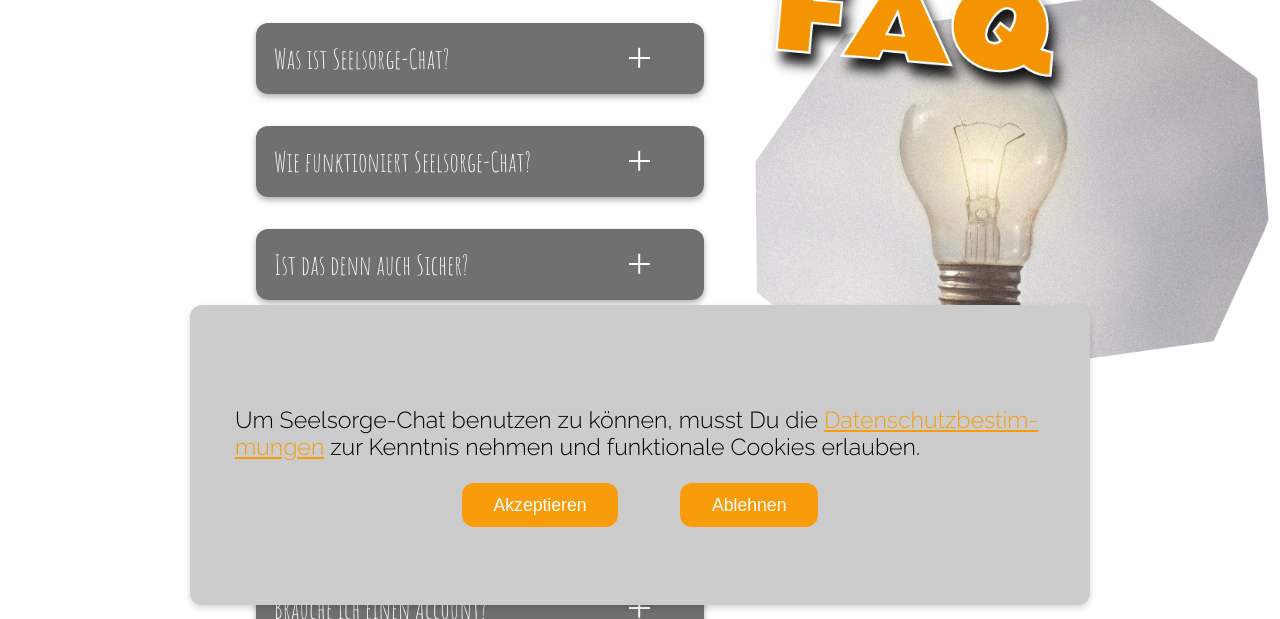
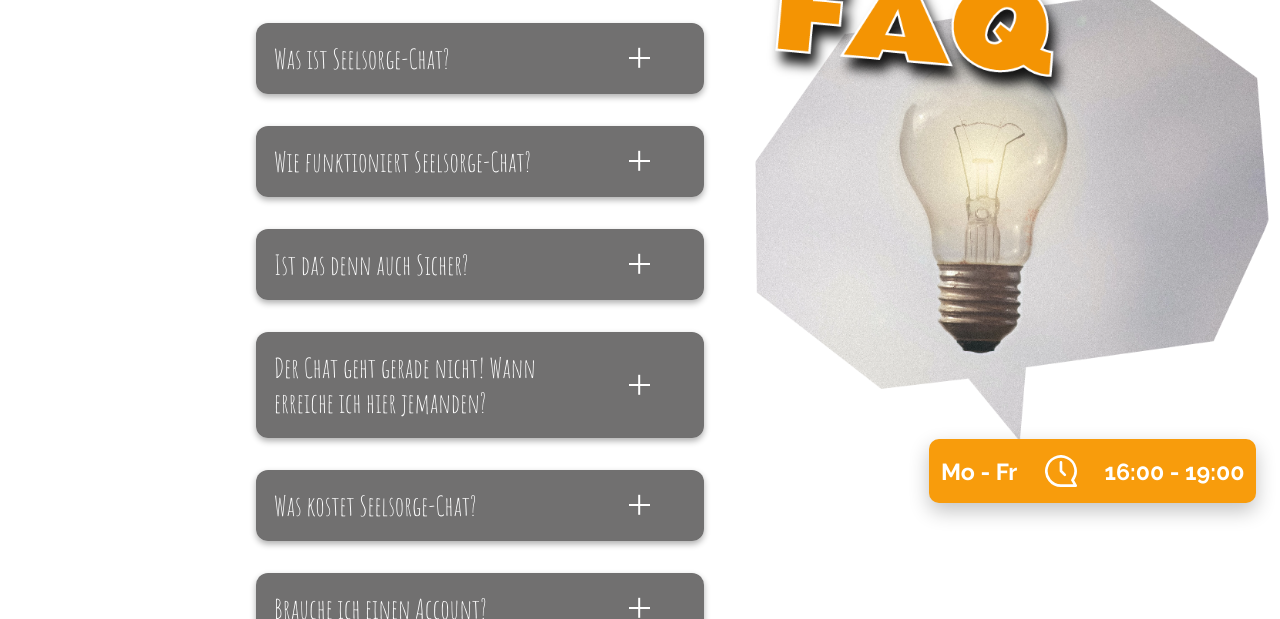
Before and after one commit to Digitale-Lernwelten/seelsorge-chat, a plain HTML site: page web/faq.html in a window 1280 px wide. Shown: the part 185-804 px from the top of the page. Drawn offline with Linux system fonts and the light colour scheme; a script that the page names is missing.

Commit message:
fix wrong id and remove privacy disclaimer from DOM

```diff
--- a/web/assets/main.css
+++ b/web/assets/main.css
@@ -387,40 +387,6 @@ div.service-icon img {
 	transition: bottom 0.3s;
 }
 
-/********************
-Cookie Banner
-********************/
-
-div.privacy-disclaimer {
-	display: none;
-	position: fixed;
-	bottom: 0;
-	z-index: 999;
-	width: 100%;
-	height: 90%;
-	top: 35%;
-}
-
-div.privacy-disclaimer div.margin-wrap {
-	display: flex;
-	justify-content: center;
-	align-items: center;
-	background-color: #ccc;
-	font-size: 1.2rem;
-	transition: bottom 0.5s;
-	-webkit-box-shadow: 0px 3px 6px #00000029;
-	box-shadow: 0px 3px 6px #00000029;
-	transition: bottom 325ms 1.5s;
-	max-width: 900px;
-	margin: auto;
-	width: 90%;
-	height: 27%;
-	min-height: 300px;
-	max-height: 900px;
-	flex-direction: column;
-	border-radius: 12px;
-}
-
 div#cookies-denial-banner {
 	position: fixed;
 	bottom: 0;
@@ -467,26 +433,6 @@ div#cookies-denial-banner div.buttons {
 	align-items: center;
 	color: var(--orange);
 	margin: 0 auto;
-	width: 90%;
-}
-
-div.privacy-disclaimer.show {
-	display: block;
-	position: fixed;
-	bottom: 0;
-	transition: bottom 325ms 1.5s;
-}
-
-div.privacy-disclaimer div.buttons {
-	display: flex;
-	justify-content: center;
-	align-items: center;
-	color: var(--orange);
-	width: 90%;
-}
-
-div.privacy-disclaimer p {
-	margin: 1em auto;
 	width: 90%;
 }
 
--- a/web/assets/main.js
+++ b/web/assets/main.js
@@ -16,7 +16,7 @@
     debugMode: true,
     probeInterval: 3,
     url: "https://seelsorge-chat.de",
-    enableHTTPSRedirect: true,
+    enableHTTPSRedirect: false,
     serviceTime: {
         time: {
             start: 1555,
--- a/web/faq.html
+++ b/web/faq.html
@@ -210,26 +210,13 @@
   <script async type="text/javascript"
     src="https://userlike-cdn-widgets.s3-eu-west-1.amazonaws.com/312f12586e214ec29e39002ead86655719beb0d14edc4a278a3ed623a56da65a.js"></script>
 </body>
-<div class="service-time">
+<div id="service-time-window" class="service-time">
   <p>Mo - Fr</p>
   <div class="service-icon">
     <span class="dot"></span>
     <img src="./assets/img/clock.svg" alt="Icon für eine Uhr" />
   </div>
   <p>16:00 - 19:00</p>
-</div>
-<div id="service-time-window" class="privacy-disclaimer">
-  <div class="margin-wrap">
-    <p>
-      Um Seelsorge-Chat benutzen zu können, musst Du die
-      <a class="link" href="./datenschutz.html">Datenschutzbestimmungen</a>
-      zur Kenntnis nehmen und funktionale Cookies erlauben.
-    </p>
-    <div class="buttons">
-      <button id="accept">Akzeptieren</button>
-      <button id="decline">Ablehnen</button>
-    </div>
-  </div>
 </div>
 <div id="no-slots-window" class="no-slots">
   <p>
```
Also changed, not shown: web/datenschutz.html (+0 -13 lines), web/home.html (+1 -14 lines), web/impressum.html (+0 -13 lines), web/ueber-uns.html (+0 -13 lines).
